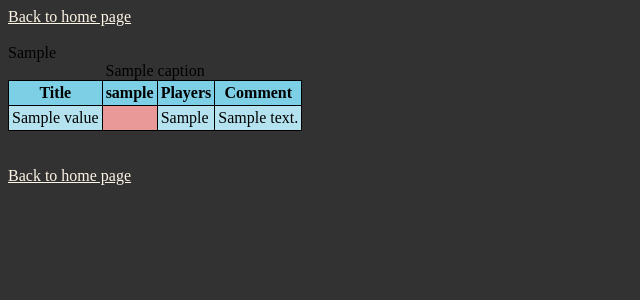
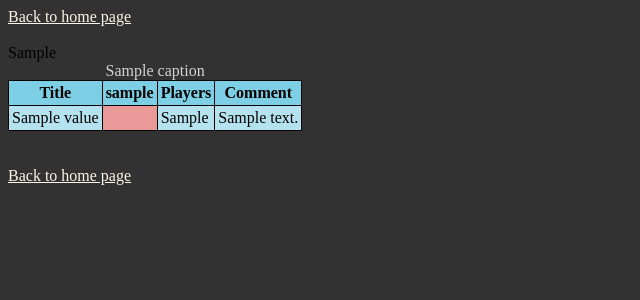
Before and after one commit to eniklas/gamatrix, a Flask app: template templates/game_grid.html in a window 1280 px wide. Shown: the top 300 px of the page, without its empty margins (0-640 px from the left). Run offline with Flask 2, Linux system fonts and the light colour scheme; the template is opened without the code that fills it: most values are stand-ins (such as "Sample title", 1, 10 or a date in 2020); parts of the project's set-up code (start-up, migrations or seed data) failed here and were passed over.

Commit message:
fix caption color for dark theme

```diff
--- a/templates/game_grid.html
+++ b/templates/game_grid.html
@@ -29,7 +29,7 @@
   <br><br>
   {{ debug_str }}
   <table>
-    <caption>{{ caption }}</caption>
+    <caption style="color: lightgray;">{{ caption }}</caption>
     <tr style="background-color: rgb(124,207,228)">
       <th>Title</th>
       {% for userid, username in users.items() -%}
--- a/templates/game_list.html
+++ b/templates/game_list.html
@@ -29,7 +29,7 @@
   <br><br>
   {{ debug_str }}
   <table>
-    <caption>{{ caption }}</caption>
+    <caption style="color: lightgray;">{{ caption }}</caption>
     <tr style="background-color: rgb(124,207,228)">
       <th>Title</th>
       <th>Players</th>
--- a/version.py
+++ b/version.py
@@ -1 +1 @@
-VERSION = "1.0.0"
+VERSION = "1.0.1"
```
